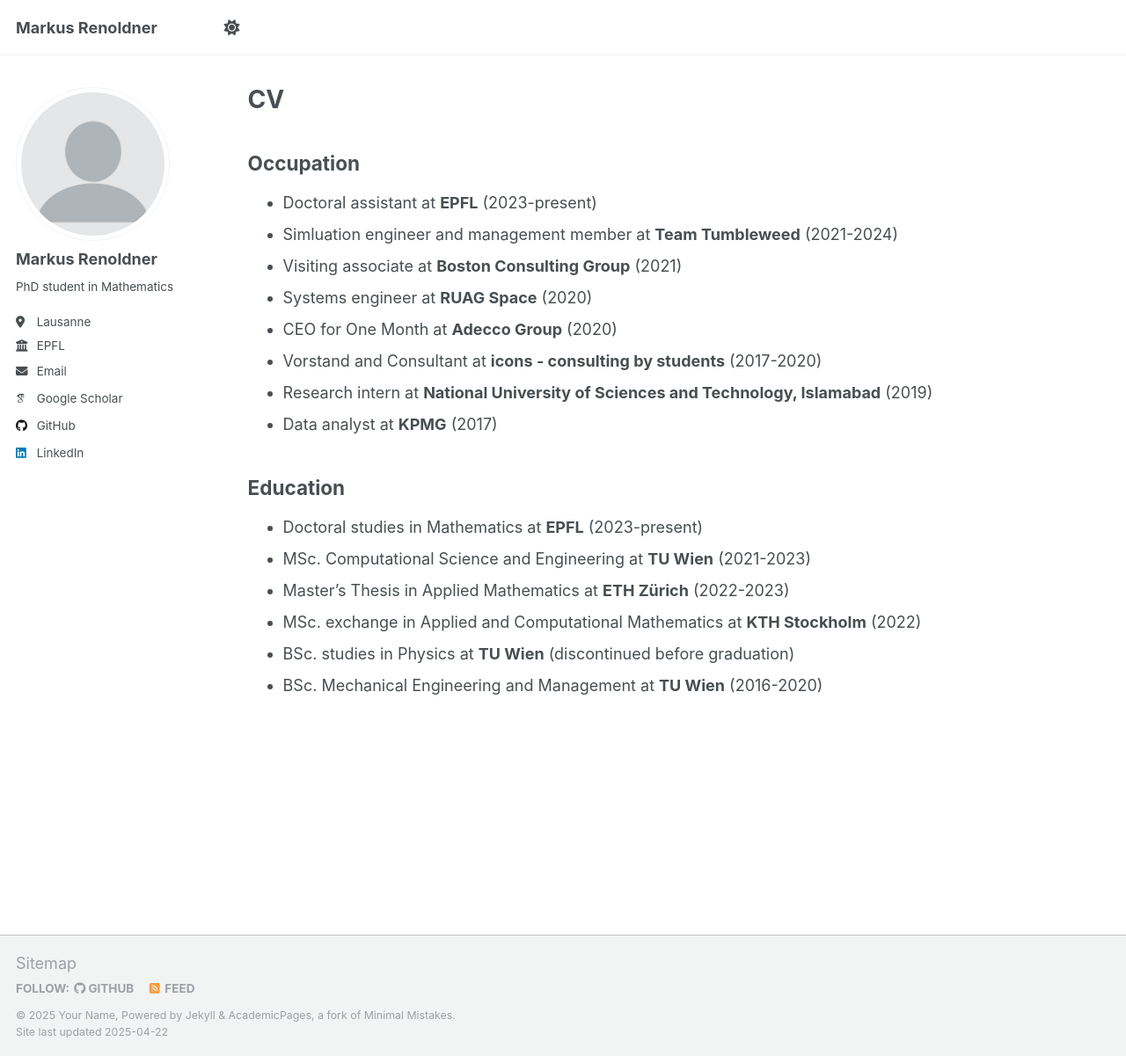
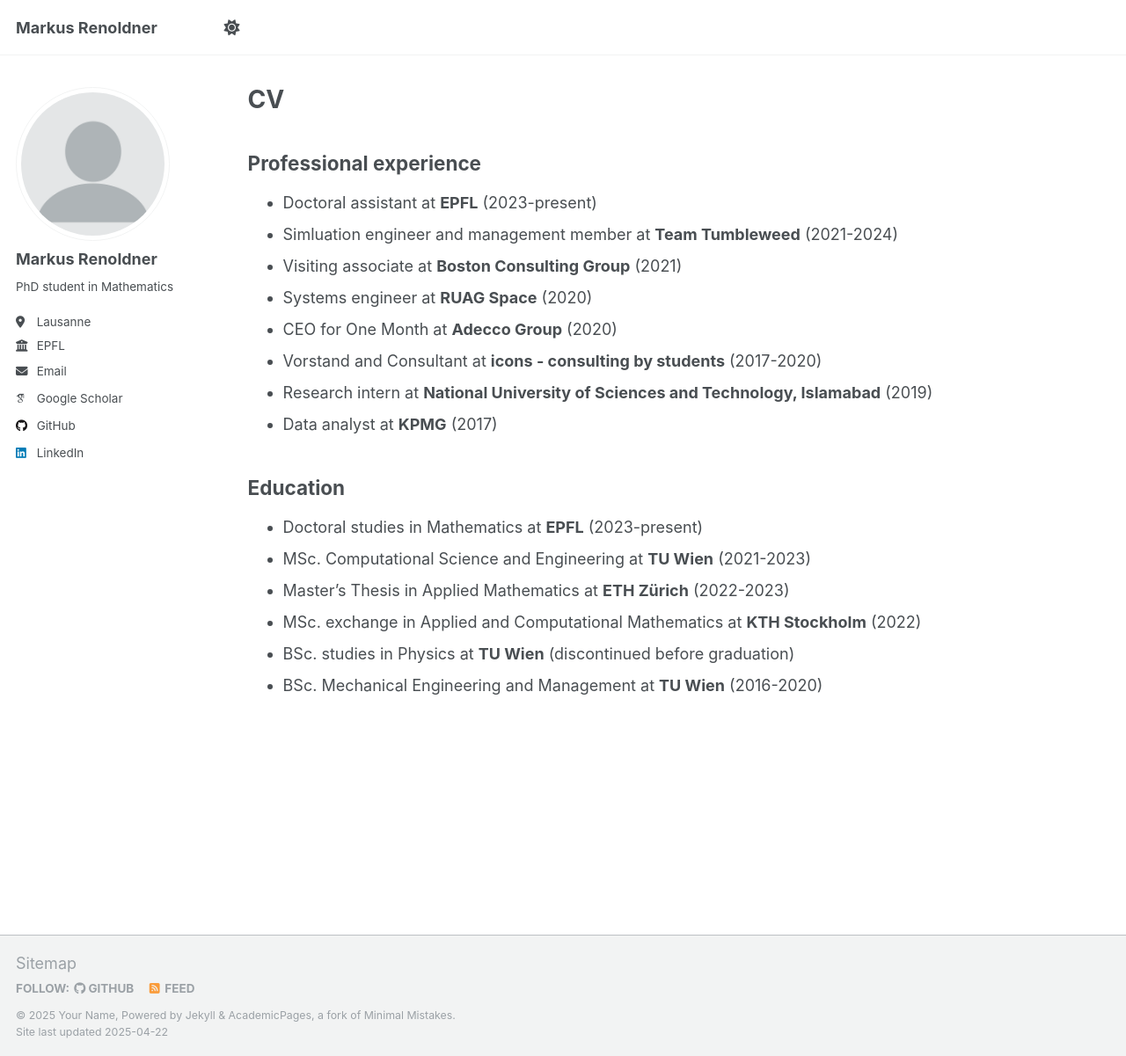
Before and after one commit to markusrenoldner/website, a Jekyll site: the page built from _pages/cv.md, in a window 1280 px wide and 1201 px high. Shown: the whole window at 88% size. Built offline with Jekyll 4.4.1, drawn with Linux system fonts in a browser that asks for light colours; some web fonts are replaced.

Commit message:
Update cv.md

```diff
--- a/_pages/cv.md
+++ b/_pages/cv.md
@@ -9,7 +9,7 @@
 
 {% include base_path %}
 
-## Occupation
+## Professional experience
 
 - Doctoral assistant at **EPFL** (2023-present)
 - Simluation engineer and management member at **Team Tumbleweed** (2021-2024)
```
